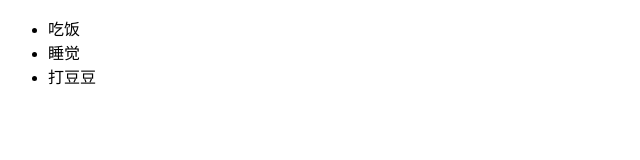
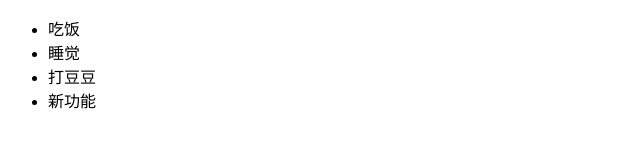
Before and after one commit to oycu/dbhost, a plain HTML site: page index.html in a window 1280 px wide. Shown: the full height of the page, 0-640 px from the left. Drawn offline with Linux system fonts and the light colour scheme.

Commit message:
新功能

```diff
--- a/index.html
+++ b/index.html
@@ -11,6 +11,7 @@
         <li>吃饭</li>
         <li>睡觉</li>
         <li>打豆豆</li>
+        <li>新功能</li>
     </ul>
 </body>
 </html>
```
